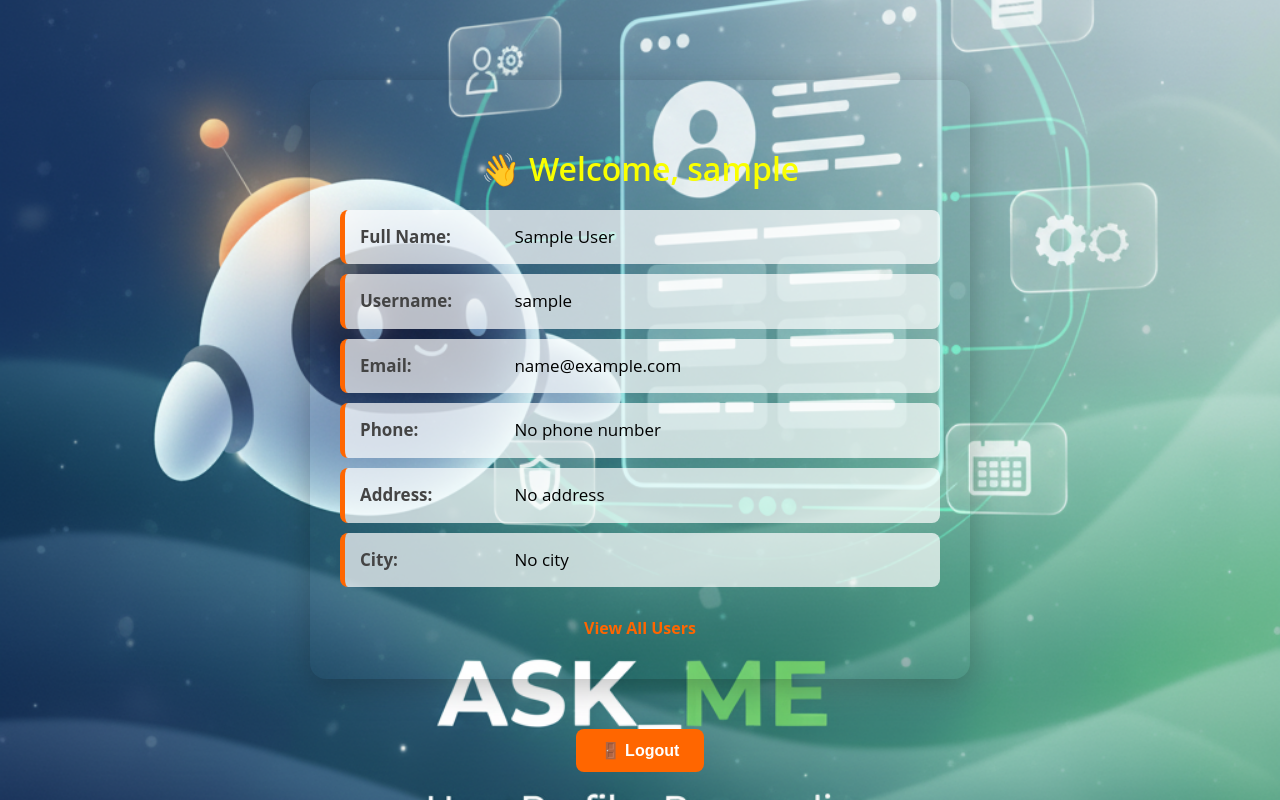
After one commit to Jayeshkalkate/ask_me, a Django app: page /userprofile/ in a window 1280 px wide. The commit adds this page. Run offline with Django 5.2, Linux system fonts and the light colour scheme; the visitor is signed in with stand-in values (Sample User, id 1).

Commit message:
Add userprofile

```diff
--- a/account/urls.py
+++ b/account/urls.py
@@ -1,12 +1,10 @@
-# C:\chatbot\ask_me\account\urls.py
 from django.urls import path
 from . import views
 
-app_name = "account" # Important for reverse lookups
-
 urlpatterns = [
-    path("login/", views.user_login, name="login"),  # Use this
+    path("", views.user_login, name="login"),  # Root path goes to login
     path("register/", views.register, name="register"),
+    path("login/", views.user_login, name="login"),
     path("logout/", views.user_logout, name="logout"),
     path("admin-user-list/", views.admin_user_list, name="admin_user_list"),
     path("admin/delete-user/<int:user_id>/", views.delete_user, name="delete_user"),
--- a/ask_me/urls.py
+++ b/ask_me/urls.py
@@ -4,16 +4,15 @@ from django.contrib import admin
 from django.urls import path, include
 from django.conf import settings
 from django.conf.urls.static import static
+from . import views
 
 urlpatterns = [
     path("admin/", admin.site.urls),
-    path("", include("core.urls", namespace="core")),  # core app URLs with namespace
-    path(
-        "account/", include(("account.urls", "account"), namespace="account")
-    ),  # account app with namespace
-    path(
-        "account/", include("django.contrib.auth.urls")
-    ),  # ✅ add login/logout/password reset URLs
+    path("", views.homepage, name="homepage"),
+    path("", include("core.urls", namespace="core")),
+    path("account/", include(("account.urls", "account"), namespace="account")),
+    path("account/", include("django.contrib.auth.urls")),
+    path("userprofile/", views.userprofile, name="userprofile"),
 ]
 
 if settings.DEBUG:
--- a/ask_me/views.py
+++ b/ask_me/views.py
@@ -3,9 +3,6 @@
 from django.contrib.auth.decorators import login_required
 from django.shortcuts import render, redirect, get_object_or_404
 from django.contrib import messages
-from .forms import DocumentUploadForm
-from .models import Document
-from ..core.ocr_utils import process_document_file
 
 from django.contrib.auth.models import User
 from .forms import UserForm, ProfileForm
@@ -16,24 +13,6 @@ def homepage(request):
     """Render chatbot homepage."""
     return render(request, "index.html")
 
-
-@login_required
-def user_profile(request):
-    """View and edit user profile."""
-    if request.method == "POST":
-        user_form = UserForm(request.POST, instance=request.user)
-        profile_form = ProfileForm(request.POST, instance=request.user.profile)
-
-        if user_form.is_valid() and profile_form.is_valid():
-            user_form.save()
-            profile_form.save()
-            messages.success(request, "Profile updated successfully!")
-            return redirect("ask_me:profile")
-        else:
-            messages.error(request, "Please correct the errors below.")
-    else:
-        user_form = UserForm(instance=request.user)
-        profile_form = ProfileForm(instance=request.user.profile)
-
-    context = {"user_form": user_form, "profile_form": profile_form}
-    return render(request, "ask_me/profile.html", context)
+@login_required(login_url="login")
+def userprofile(request):
+    return render(request, "userprofile.html")
--- /dev/null
+++ b/templates/userprofile.html
@@ -0,0 +1,191 @@
+{% load static %}
+<!DOCTYPE html>
+<html lang="en">
+  <head>
+    <meta charset="UTF-8" />
+    <title>User Profile</title>
+    <meta name="viewport" content="width=device-width, initial-scale=1" />
+
+    <style>
+      body {
+        font-family: "Open Sans", sans-serif;
+        margin: 0;
+        padding: 0;
+        color: #333;
+        background: url("{% static 'C:\chatbot\ask_me\static\img\ASK_ME_Userprofile.png' %}")
+          no-repeat center center/cover;
+        background-size: cover;
+        animation: moveBg 20s linear infinite;
+      }
+
+      @keyframes moveBg {
+        0% {
+          background-position: 0% 50%;
+        }
+        50% {
+          background-position: 100% 50%;
+        }
+        100% {
+          background-position: 0% 50%;
+        }
+      }
+
+      .container {
+        width: 100%;
+        max-width: 600px;
+        margin: 80px auto 20px;
+        /* background: url("{% static 'images/newone.png' %}"); */
+        padding: 40px 30px;
+        border-radius: 16px;
+        box-shadow: 0 8px 32px rgba(0, 0, 0, 0.25);
+        color: #000;
+      }
+
+      h2 {
+        font-size: 2rem;
+        margin-bottom: 20px;
+        font-weight: 600;
+        color: #f9ff00;
+        text-align: center;
+      }
+
+      .profile-info {
+        font-size: 17px;
+        line-height: 1.8;
+      }
+
+      .profile-info p {
+        margin: 10px 0;
+        padding: 12px 15px;
+        background-color: rgba(255, 255, 255, 0.7);
+        border-left: 5px solid #ff6600;
+        border-radius: 8px;
+        transition: background-color 0.3s ease;
+      }
+
+      .profile-info p:hover {
+        background-color: rgba(255, 255, 255, 0.9);
+      }
+
+      .profile-info strong {
+        display: inline-block;
+        width: 150px;
+        color: #444;
+      }
+
+      .admin-link {
+        text-align: center;
+        margin-top: 30px;
+      }
+
+      .admin-link a {
+        font-size: 16px;
+        color: #ff6600;
+        font-weight: bold;
+        text-decoration: none;
+      }
+
+      .admin-link a:hover {
+        text-decoration: underline;
+      }
+
+      form {
+        text-align: center;
+      }
+
+      button {
+        margin-top: 30px;
+        padding: 12px 25px;
+        background-color: #ff6600;
+        border: none;
+        border-radius: 8px;
+        color: white;
+        font-size: 16px;
+        font-weight: 600;
+        cursor: pointer;
+        transition: background-color 0.3s ease, transform 0.2s ease;
+      }
+
+      button:hover {
+        background-color: #e65c00;
+        transform: scale(1.05);
+      }
+
+      @media screen and (max-width: 500px) {
+        .container {
+          margin: 40px 15px;
+          padding: 25px 20px;
+        }
+
+        .profile-info strong {
+          width: 120px;
+        }
+      }
+
+      .btn-no-bg {
+        background-color: #ff5e00 !important;
+        border: 2px solid rgb(255, 200, 0) !important;
+        border-radius: 50% !important;
+        width: 40px;
+        height: 40px;
+        padding: 4px 8px;
+        display: flex;
+        align-items: center;
+        justify-content: center;
+        transition: all 0.3s ease;
+      }
+
+      .btn-no-bg:hover {
+        background-color: #e5f100 !important;
+        border-color: transparent !important;
+      }
+
+      .btn-no-bg:hover svg,
+      .btn-no-bg:hover i {
+        color: white;
+      }
+
+      .cart-icon {
+        height: 20px;
+      }
+    </style>
+  </head>
+  <body>
+    <div class="container">
+      <h2>👋 Welcome, {{ request.user.username }}</h2>
+      <div class="profile-info">
+        <p><strong>Full Name:</strong> {{ request.user.get_full_name }}</p>
+        <p><strong>Username:</strong> {{ request.user.username }}</p>
+        <p><strong>Email:</strong> {{ request.user.email }}</p>
+        {% if request.user.items %}
+        <p>
+          <strong>Phone:</strong> {{ request.user.items.phone_number|default:"No
+          phone number" }}
+        </p>
+        <p>
+          <strong>Address:</strong> {{ request.user.items.address|default:"No
+          address" }}
+        </p>
+        <p>
+          <strong>City:</strong> {{ request.user.items.city|default:"No city" }}
+        </p>
+        {% else %}
+        <p><strong>Phone:</strong> No phone number</p>
+        <p><strong>Address:</strong> No address</p>
+        <p><strong>City:</strong> No city</p>
+        {% endif %}
+      </div>
+
+      {% if user.is_authenticated and user.is_superuser %}
+      <div class="admin-link">
+        <a href="{% url 'admin_user_list.html' %}">View All Users</a>
+      </div>
+      {% endif %}
+    </div>
+
+    <form action="{% url 'logout' %}" method="post">
+      {% csrf_token %}
+      <button type="submit">🚪 Logout</button>
+    </form>
+  </body>
+</html>
```
Also changed, not shown: account/views.py (+28 -25 lines), templates/admin_user_list.html (added, +249 -0 lines), templates/index.html (+23 -0 lines), static/img/ASK_ME_Admin_List.png (added), static/img/ASK_ME_Userprofile.png (added), static/img/user.svg (added).
